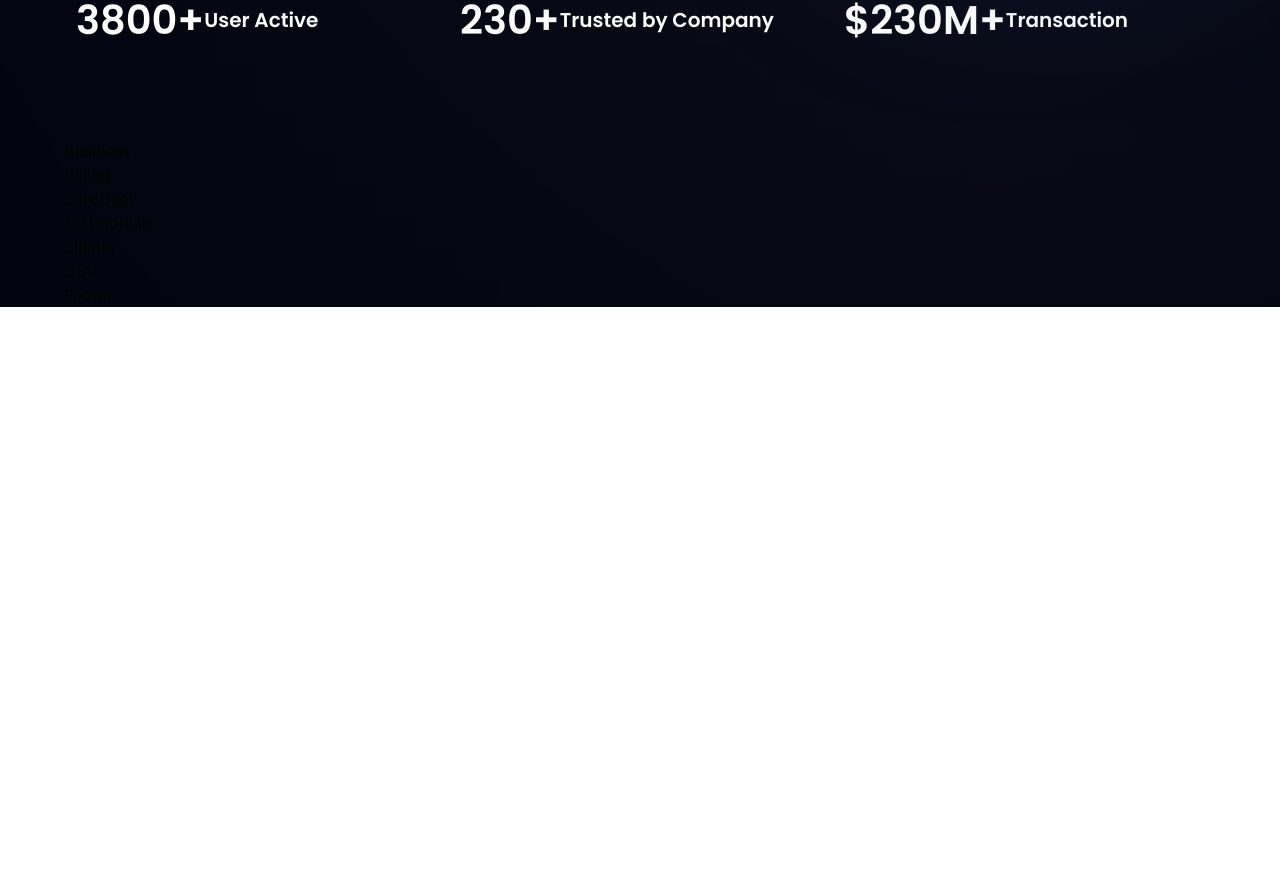
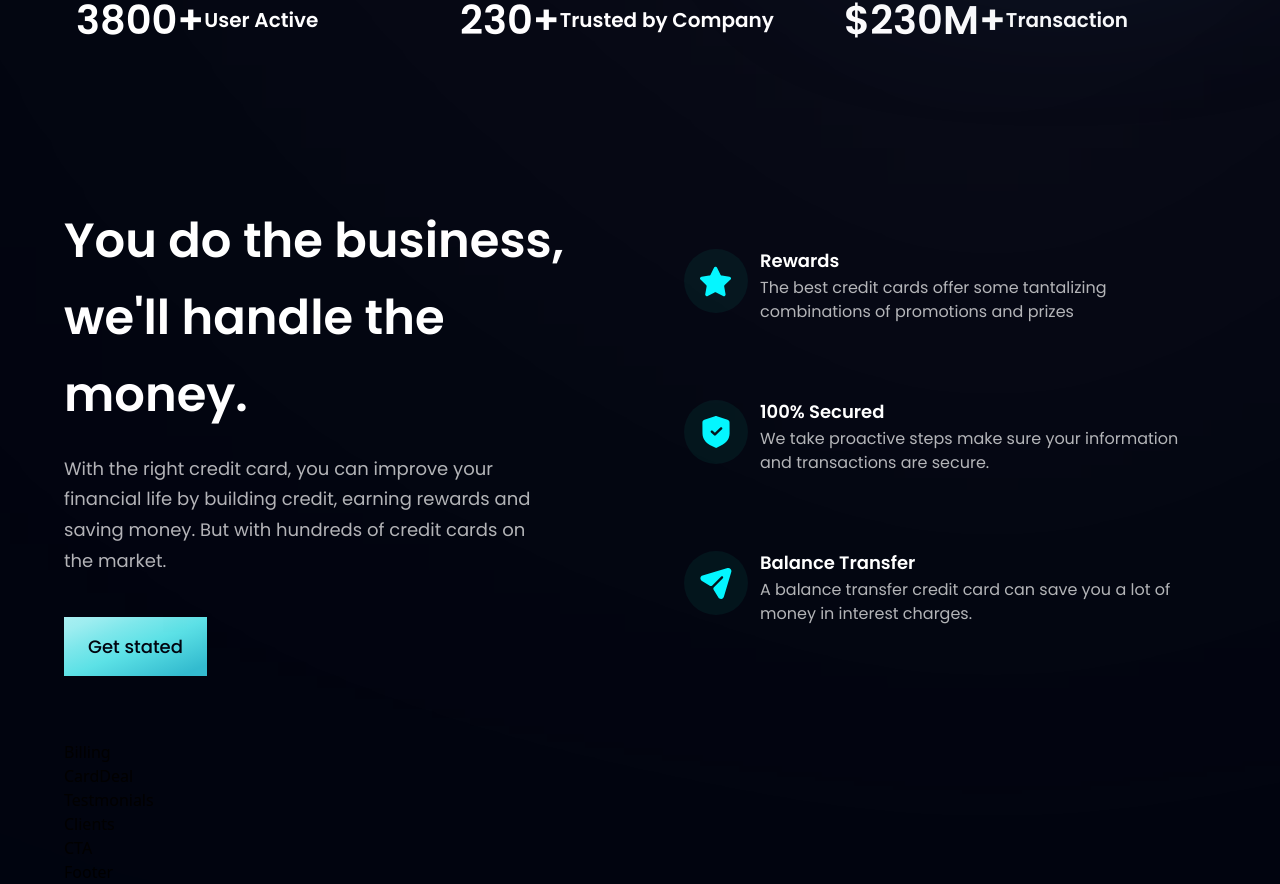
Before and after one commit to Hiralvala/bank_modern_app_reactJS_Tailwindcss, a React (Vite) app: page / in a window 1280 px wide. Shown: the part 806-1690 px from the top of the page. Before the commit the page ends 1113 px from the top, so only its background shows below. Built offline with nearby package versions, Linux system fonts and the light colour scheme.

Commit message:
Business section is done

```diff
--- a/src/components/Business.jsx
+++ b/src/components/Business.jsx
@@ -1,10 +1,40 @@
 import React from 'react'
+import { features } from '../constants'
+import styles,{layout} from '../style'
+import Button from './Button'
 
+const FeatureCard=({icon ,title, content, index})=>(
+  <div className={`flex flex-row p-6 rounded-[20px] ${index!== features.length-1? "mb-6":" mb-0"} feature-card`}>
+    <div className={`w-[64px] h-[64px] rounded-full ${styles.flexCenter} bg-dimBlue`}>
+      <img src={icon} alt="icon" className='w-[50%] h-[50%] object-contain'/>
+    </div>
+    <div className='flex-1 flex flex-col ml-3 '>
+      <h4 className='font-poppins font-semibold text-white text-[18px] leading-[23px] mb-1'>
+        {title}
+      </h4>
+      <p className='font-poppins font-normal text-dimWhite text-[16px] leading-[24px] mb-1'>
+        {content}
+      </p>
+    </div>
+  </div>
+)
 const Business = () => {
   return (
-    <div>
-      Business
-    </div>
+    <section id='features' className={layout.section}>
+      <div className={layout.sectionInfo}>
+        <h2 className={styles.heading2}>You do the business,<br className='sm:block hidden'/>we'll handle the money.</h2>
+        <p className={`${styles.paragraph} max-w-[470px] mt-5`}>
+          With the right credit card, you can improve your financial life by building credit, earning rewards and saving money. But with hundreds of credit cards on the market.
+        </p>
+        <Button styles="mt-10"></Button>
+      </div>
+
+      <div className={`${layout.sectionImg} flex-col`}>
+        {features.map((feature,index)=>(
+          <FeatureCard key={feature.id}{...feature} index={index}/>
+        ))}
+      </div>
+    </section>
   )
 }
 
--- a/src/components/Button.jsx
+++ b/src/components/Button.jsx
@@ -1,10 +1,10 @@
 import React from 'react'
 
-const Button = () => {
+const Button = ({styles}) => {
   return (
-    <div>
-      Button
-    </div>
+    <button className={`bg-blue-gradient py-4 px-6 font-poppins font-medium text-[18px] text-primary outline-none ${styles}`}>
+      Get stated
+    </button>
   )
 }
 
--- a/src/components/Navbar.jsx
+++ b/src/components/Navbar.jsx
@@ -22,7 +22,7 @@
             <img src={`${toggle?close:menu}`} alt="menu" className="w-[28px] h-[28px] object-contain" onClick={()=>setToggle((prev)=>!prev)} />
         </div>
         <div className={`${toggle?'flex':'hidden'} p-6 bg-black-gradient absolute top-20 right-0 mx-4 my-2 min-w-[140px] rounded-xl sidebar` }>
-            <ul className="list-none flex flex-col justify-end items-center flex-1"
+            <ul className="list-none flex flex-col justify`-end items-center flex-1"
             >
                 {navLinks.map((nav,index)=>(
                     <li key={nav.id} className={`font-poppins font-normal text-white cursor-pointer text-[16px] ${index===navLinks.length-1?'mr-0':'mb-4'}`}>
```
